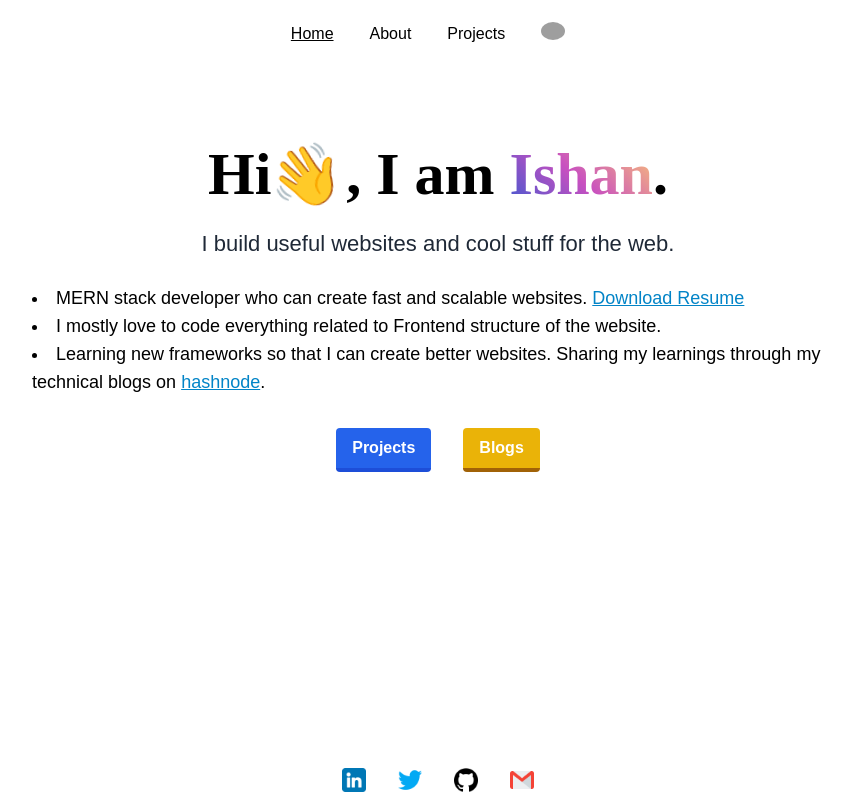
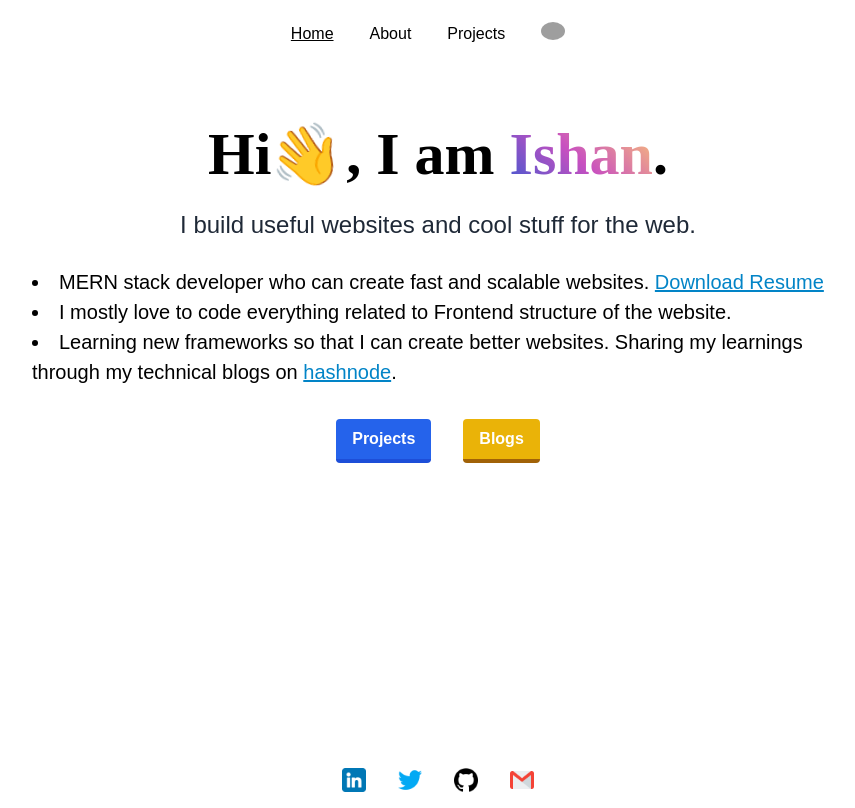
Before and after one commit to ishan249/my-portfolio, a React (Create React App) app: page / in a window 1280 px wide. Shown: the whole page, without its empty margins (202-1057 px from the left). Built offline with nearby package versions, Linux system fonts and the light colour scheme; grey boxes are pictures that could not be loaded.

Commit message:
footer position css

```diff
--- a/src/App.js
+++ b/src/App.js
@@ -16,7 +16,6 @@ function App() {
         <Route path = "/Blogs" element ={<Blogs/>}/>
       </Routes>
       </BrowserRouter>
-
     </div>
   );
 }
--- a/src/components/About/About.jsx
+++ b/src/components/About/About.jsx
@@ -6,21 +6,34 @@ import techData from "./techstackinfo";
 import { motion } from "framer-motion";
 import { DarkModeContext } from "../../DarkModeProvider";
 function About() {
-  const {darkMode} = useContext(DarkModeContext);
+  const { darkMode } = useContext(DarkModeContext);
   return (
     <>
-      <div className="content-container">
-        <div className="mainDiv">
-          <div className="mainBody">
+      <div className="mainDiv">
+        <div
+          style={{
+            display: "flex",
+            flexDirection: "column",
+            minHeight: "100vh",
+          }}
+          className="mainBody"
+        >
+          <div className="content-container">
             <Navbar />
-            <div style={{color: darkMode? "white" : "black"}} className="font-AlbertSans text-lg mt-2 px-3 py-2">
+            <div
+              style={{ color: darkMode ? "white" : "black" }}
+              className="font-AlbertSans text-lg mt-2 px-3 py-2"
+            >
               I am Computer Science and Engineering student and I am in 3rd Year
               right now. I love creating full stack websites and creating some
               cool stuff which solve some real world problem so doing the same
               since 1 year. You can check out the projects I have done from
               Navbar.
             </div>
-            <div  style={{color: darkMode? "white" : "black"}} className="font-AlbertSans text-lg mt-2 p-2 font-bold">
+            <div
+              style={{ color: darkMode ? "white" : "black" }}
+              className="font-AlbertSans text-lg mt-2 p-2 font-bold"
+            >
               Languages/Frameworks I use :
             </div>
             <div className="flex flex-wrap techStacks font-AlbertSans font-lg">
@@ -52,17 +65,20 @@ function About() {
                 </motion.div>
               ))}
             </div>
-            <div style={{color: darkMode? "white" : "black"}} className="font-AlbertSans text-lg mt-2 mb-2 p-2">
+            <div
+              style={{ color: darkMode ? "white" : "black" }}
+              className="font-AlbertSans text-lg mt-2 mb-2 p-2"
+            >
               I am also real nerd about TV shows and other pop culture things in
               general. Love to read blogs, books sometimes and scroll reddit all
               day.
             </div>
           </div>
+          <div className="footer--pin">
+            <Footer />
+          </div>
         </div>
       </div>
-      <footer className="footer--pin">
-        <Footer />
-      </footer>
     </>
   );
 }
--- /dev/null
+++ b/src/components/Footer/Footer.css
@@ -0,0 +1,3 @@
+li{
+    display: inline-block;
+}
--- a/src/components/Homepage/Homepage.css
+++ b/src/components/Homepage/Homepage.css
@@ -3,11 +3,12 @@
   font-weight: bold;
   text-align: center;
   font-family: "Albert Sans";
-  margin-top: 60px;
+  margin-top: 40px;
 }
+
 @media only screen and (max-width: 600px) {
   .mainName {
-    margin-top:0px;
+    margin-top: 0px;
     font-size: 40px;
   }
 }
@@ -66,13 +67,10 @@
     justify-content: center;
   }
 }
-.content-container {
-    min-height: calc(100vh - 36px);
-  }
-  .footer--pin {
-    position: relative;
-    left: 0;
-    bottom: 0;
-    margin: 4px;
-    height: 36px;
-  }
+
+.footer--pin {
+  /* position: relative;
+  left: 0;
+  bottom: 0; */
+  margin-top: auto;
+}
--- a/src/components/Homepage/Homepage.jsx
+++ b/src/components/Homepage/Homepage.jsx
@@ -9,7 +9,7 @@ function Homepage() {
   const {darkMode} = useContext(DarkModeContext);
   return (
     <div className="mainDiv">
-      <div  className="mainBody">
+      <div style={{display:"flex", flexDirection:"column",minHeight:"100vh"}}  className="mainBody">
         <div className="content-container">
           <Navbar />
           <div style={{color: darkMode? "white" : "black"}} className="mainName">
@@ -19,9 +19,9 @@ function Homepage() {
           <Intro />
           <HomePageBtn/>
         </div>
-        <footer className="footer--pin">
+        <div className="footer--pin">
         <Footer/>
-        </footer>
+        </div>
       </div>
     </div>
   );
--- a/src/components/Introduction/Intro.css
+++ b/src/components/Introduction/Intro.css
@@ -1,3 +1,14 @@
 .tagLine{
-    font-size: 22px;
+    font-size: 24px;
 }
+.introText{
+    font-size: 20px;
+}
+@media only screen and (max-width: 600px) {
+    .introText {
+      font-size: 16px;
+    }
+    .tagLine{
+        font-size: 22px;
+    }
+  }
--- a/src/components/Introduction/Intro.jsx
+++ b/src/components/Introduction/Intro.jsx
@@ -13,7 +13,7 @@ function Intro() {
             <div style={{color: darkMode? "rgb(229 231 235)" : "rgb(31 41 55)"}} className="tagLine p-2 font-AlbertSans">
               I build useful websites and cool stuff for the web.
             </div>
-            <div className="text-left text-lg p-4 font-AlbertSans">
+            <div className="text-left p-4 font-AlbertSans">
               <motion.li
               style={{color: darkMode? "white" : "black"}}
                 initial={{ opacity: 0, translateX: 100 }}
```
